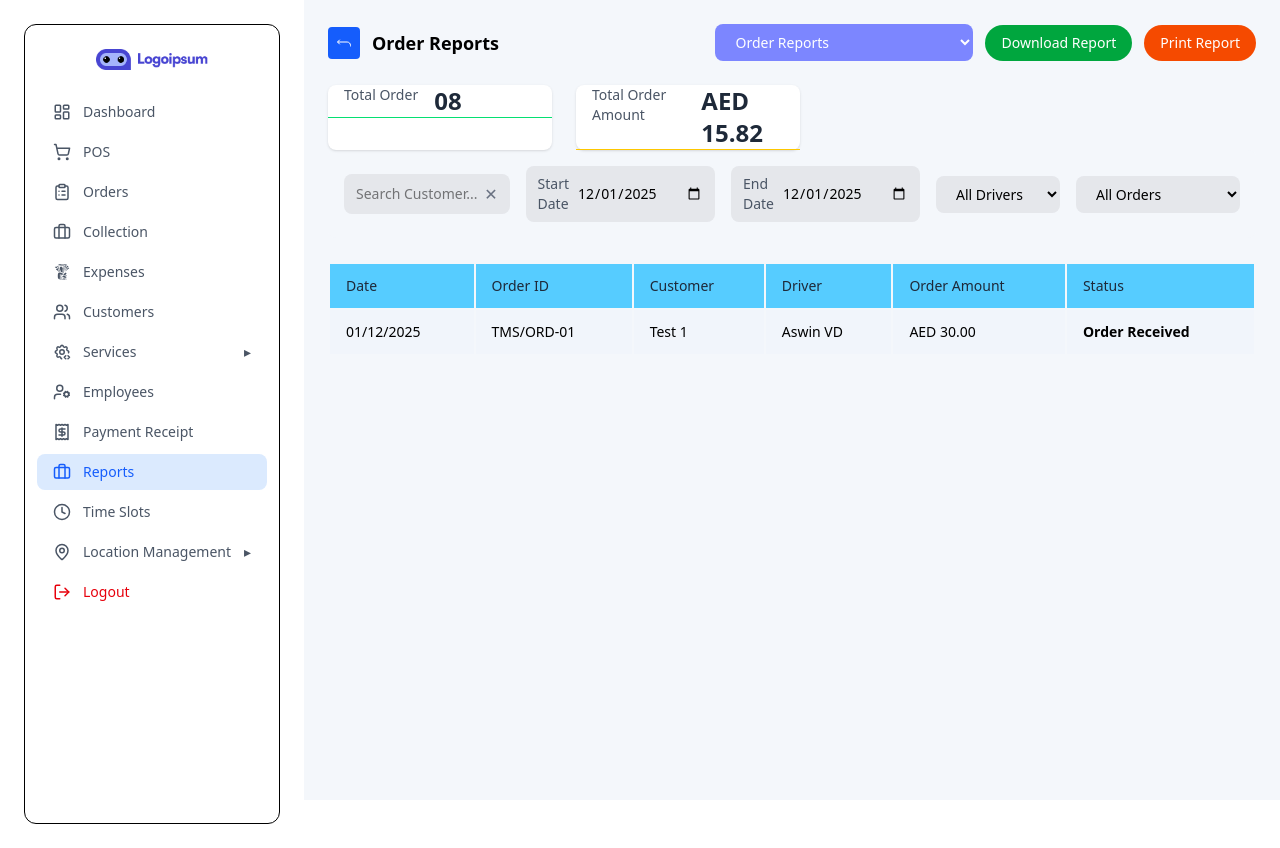
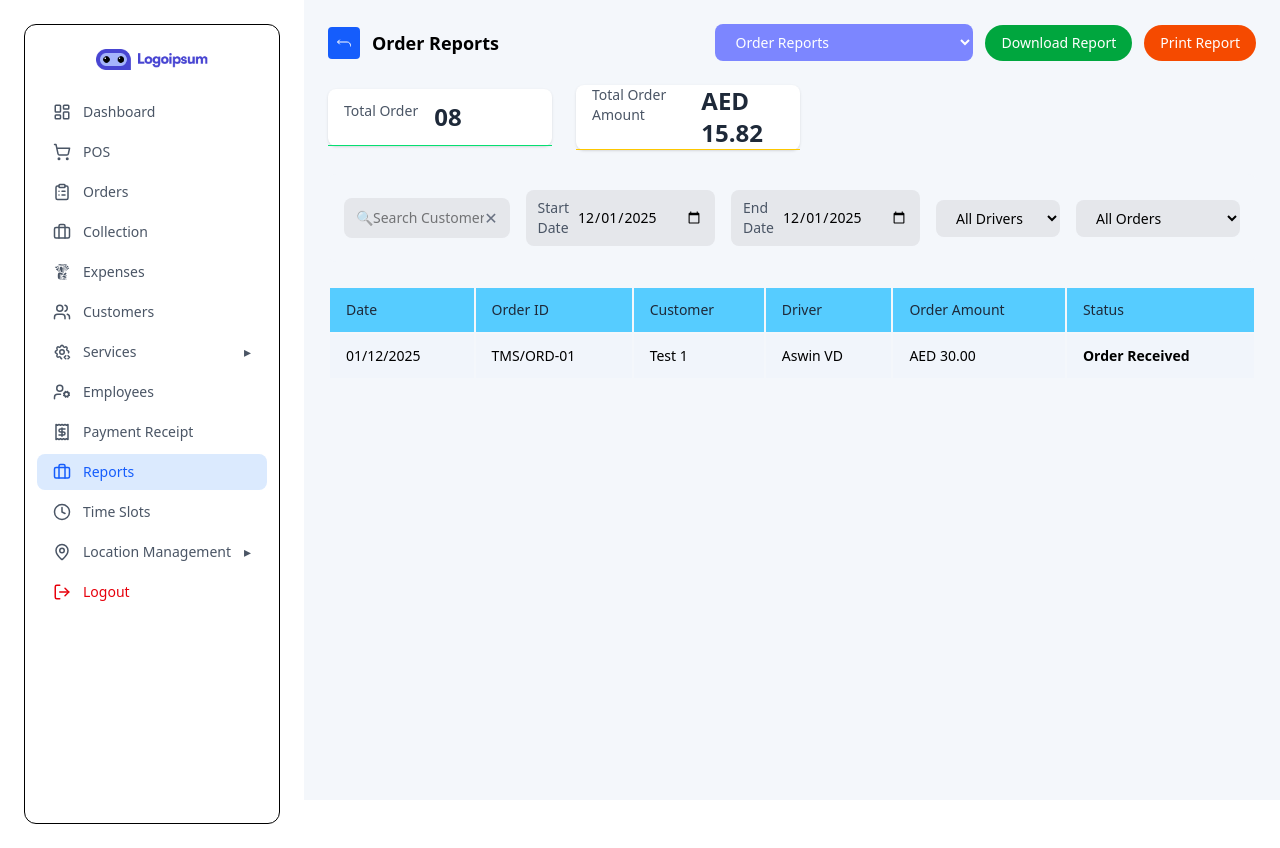
Before and after one commit to TechMET-Solutions/laundry_frontend-, a React (Vite) app: page /reports/order_reports in a window 1280 px wide. Built offline with nearby package versions, Linux system fonts and the light colour scheme.

Commit message:
reports updated

```diff
--- a/src/pages/Reports/Cloth_wise_report.jsx
+++ b/src/pages/Reports/Cloth_wise_report.jsx
@@ -79,7 +79,7 @@ function Cloth_wise_report() {
              </button>
            </div>
          </div>
-         <div className="flex gap-6 mt-6">
+         <div className="flex items-center gap-6 mt-6 mb-6">
      {/* Total Debit */}
      <div className=" bg-white rounded-lg shadow-sm w-56">
        <div className="flex gap-4 px-4 py-3 border-b border-green-400">
--- a/src/pages/Reports/Customer_outstanding_report.jsx
+++ b/src/pages/Reports/Customer_outstanding_report.jsx
@@ -2,6 +2,7 @@ import React, { useState } from "react";
 import { FiEye, FiEdit, FiTrash2 } from "react-icons/fi";
 import { IoReturnUpBackOutline } from "react-icons/io5";
 import { useNavigate, useLocation } from "react-router-dom";
+import { CiSearch } from "react-icons/ci";
 
 const reportitems = [
   { name: "Daily Reports", path: "/reports/daily_reports" },
@@ -126,7 +127,7 @@ function Customer_outstanding_report() {
       <div className="flex items-center bg-gray-200 rounded-lg px-3 py-2 w-64">
     <input
       type="text"
-      placeholder="Search Customer..."
+      placeholder="🔍Search Customer..."
       className="bg-transparent outline-none text-sm w-full"
     />
     <span className="text-gray-500 cursor-pointer">✕</span>
@@ -204,6 +205,7 @@ function Customer_outstanding_report() {
     "Total Amt.": "AED 30.00",
     "Total Paid": "AED 27.00",
     "Outstanding Amt.": "AED 3.00",
+
   },
           ].map((item, index) => (
             <tr
@@ -228,9 +230,16 @@ function Customer_outstanding_report() {
               <td className="px-4 py-3 text-left font-medium">
                 {item["Outstanding Amt."]}
               </td>
-              {/* <td className="px-4 py-3 text-left font-medium">
-                {item.Action}
-              </td> */}
+             <td className="px-4 py-3 text-left">
+              <button
+                onClick={() => console.log("View", item.customer)}
+                className="text-blue-600 hover:text-blue-800"
+              >
+                <FiEye size={18} />
+              </button>
+            </td>
+
+
             </tr>
           ))}
         </tbody>
--- a/src/pages/Reports/Order_reports.jsx
+++ b/src/pages/Reports/Order_reports.jsx
@@ -81,10 +81,10 @@ const [endDate, setEndDate] = useState("2025-12-01");
           </button>
         </div>
       </div>
-      <div className="flex gap-6 mt-6">
+      <div className="flex items-center gap-6 mt-6 mb-6">
   {/* Total Debit */}
   <div className=" bg-white rounded-lg shadow-sm w-56">
-    <div className="flex gap-4 px-4 border-b border-green-400">
+    <div className="flex gap-4 px-4 py-3 border-b border-green-400">
       <p className="text-sm text-gray-600">Total Order</p>
             <span className="text-2xl font-semibold text-gray-800">08</span>
 
@@ -93,7 +93,7 @@ const [endDate, setEndDate] = useState("2025-12-01");
 
   {/* Total Credit */}
   <div className="bg-white rounded-lg shadow-sm w-56">
-    <div className=" flex gap-4 px-4 border-b border-yellow-400">
+    <div className="flex gap-4 px-4 border-b border-yellow-400">
       <p className="text-sm text-gray-600">Total Order Amount</p>
             <span className="text-2xl font-semibold text-gray-800">AED 15.82</span>
     </div>
@@ -106,7 +106,7 @@ const [endDate, setEndDate] = useState("2025-12-01");
   <div className="flex items-center bg-gray-200 rounded-lg px-3 py-2 w-64">
     <input
       type="text"
-      placeholder="Search Customer..."
+      placeholder="🔍Search Customer..."
       className="bg-transparent outline-none text-sm w-full"
     />
     <span className="text-gray-500 cursor-pointer">✕</span>
--- a/src/pages/Reports/Outstanding_report.jsx
+++ b/src/pages/Reports/Outstanding_report.jsx
@@ -126,7 +126,7 @@ function Outstanding_report() {
       <div className="flex items-center bg-gray-200 rounded-lg px-3 py-2 w-64">
     <input
       type="text"
-      placeholder="Search Customer..."
+      placeholder="🔍Search Customer..."
       className="bg-transparent outline-none text-sm w-full"
     />
     <span className="text-gray-500 cursor-pointer">✕</span>
--- a/src/pages/Reports/Sales_report.jsx
+++ b/src/pages/Reports/Sales_report.jsx
@@ -109,7 +109,7 @@ function Sales_report() {
     <div className="flex items-center bg-gray-200 rounded-lg px-3 py-2 w-64">
     <input
       type="text"
-      placeholder="Search Customer..."
+      placeholder="🔍Search Customer..."
       className="bg-transparent outline-none text-sm w-full"
     />
     <span className="text-gray-500 cursor-pointer">✕</span>
```
